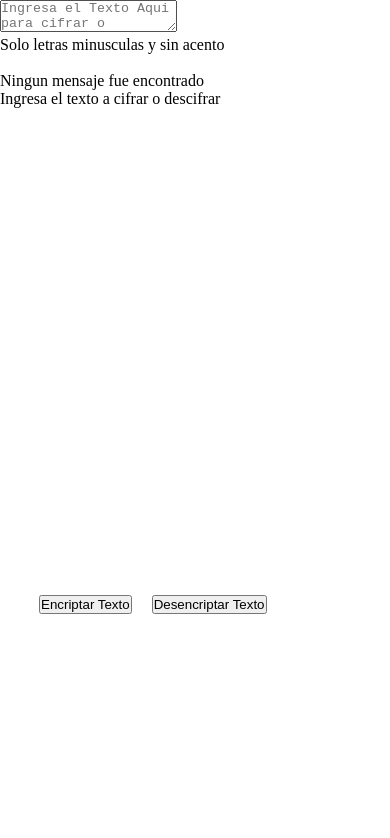
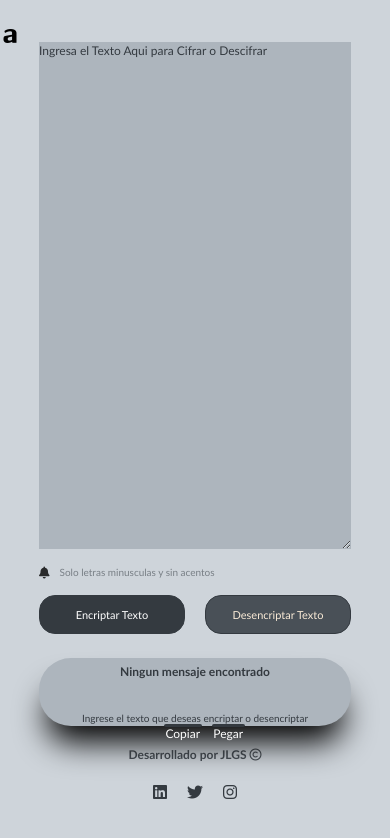
Before and after one commit to josueleandro/challenge-encriptador, a plain HTML site: page index.html in a window 390 px wide. Drawn offline with Linux system fonts and the light colour scheme.

Commit message:
Version final del challenge (Incluye botones de copiar y pegar)

```diff
--- a/estilos/estilos.css
+++ b/estilos/estilos.css
@@ -13,9 +13,9 @@
 .texto {
     position: absolute;
     width: 40%;
-    height: 60%;
+    height: 65%;
     left: 10%;
-    top: 15%;
+    top: 5%;
     border: none;
     font-family: 'Trebuchet MS', 'Lucida Sans Unicode', 'Lucida Grande', 'Lucida Sans', Arial, sans-serif;
     font-style: normal;
@@ -44,7 +44,7 @@
     position: absolute;
     width: 80%;
     left: 10%;
-    top: 80%;
+    top: 71%;
     font-size: 12px;
     opacity: 0.8;
 
@@ -71,7 +71,7 @@
     position: absolute;
     width: 70%;
     left: 10%;
-    top: 82%;
+    top: 72%;
     gap: 20px;
 }
 
@@ -91,6 +91,35 @@
     border: 1px solid #343A40;
 }
 
+.pie {
+    display: flex;
+    flex-direction: column;
+    align-items: center;
+    padding: 1% 0;
+    position: absolute;
+    width: 35%;
+    left: 10%;
+    top: 85%;
+    gap: 20px;
+    font-family: 'Trebuchet MS', 'Lucida Sans Unicode', 'Lucida Grande', 'Lucida Sans', Arial, sans-serif;
+    color:  #495057;
+}
+
+.pie p a {
+    padding: 8px;
+    color: #343A40;
+}
+
+.head {
+    display: flex;
+    flex-direction: row;
+    align-items: flex-start;
+    height: 3%;
+    padding: 3px;
+    position: absolute;
+    top: 3%;
+}
+
 .btn-descifrar {
     align-items: flex-start;
     justify-content: center;
@@ -104,7 +133,7 @@
     display: flex;
     flex-direction: row;
     border: 1px solid #343A40;
-    font-size: 16px;
+    font-size: 15px;
     font-weight: 400;
     text-align: center;
     line-height: 19px;
@@ -178,6 +207,41 @@
     mix-blend-mode: multiply;
 }
 
+.div-btn-copiarpegar {
+    position: absolute;
+    width: 20%;
+    height: 10%;
+    top: 90%;
+    display: flex;
+    flex-direction: row;
+    align-items: center;
+    padding: 1% 0;
+    gap: 10px;
+}
+
+.btn-copiar, .btn-pegar {
+    align-items: center;
+    justify-content: center;
+    padding: 1%;
+    gap: 8px;
+    background-color: #343A40;
+    border-radius: 5px;
+    font-family: 'Trebuchet MS', 'Lucida Sans Unicode', 'Lucida Grande', 'Lucida Sans', Arial, sans-serif;
+    font-size: 12px;
+    line-height: 15px;
+    text-align: center;
+    color: white;
+    border: 1px solid #343A40;
+    height: 40%;
+    width: 80%;
+}
+
+.btn-copiar:hover {
+    margin: 0.4%;
+    width: 70%;
+    padding: 1.0%;
+}
+
 @media (max-width: 57.5em) {
     .container{
         display: flex;
@@ -209,11 +273,13 @@
         left: 10%;
         top: 70%;
         gap: 20px;
+        font-size: 10px;
     }
 
     .btn-cifrar, .btn-descifrar {
         width: 50%;
         border-radius: 16px;
+        font-size: 10px;
     }
 
     .btn-cifrar:hover, .btn-descifrar:hover {
@@ -224,9 +290,9 @@
 
     .encriptado {
         width: 80%;
-        height: 15%;
+        height: 9%;
         left: 10%;
-        top: 80%;
+        top: 78%;
     }
 
     .mensaje-encriptado {
@@ -238,6 +304,35 @@
         top: 0;
         display: none;
         visibility: hidden;
+    }
+
+    .pie {
+        display: flex;
+        flex-direction: column;
+        align-items: center;
+        padding: 1% 0;
+        position: absolute;
+        width: 90%;
+        left: 5%;
+        top: 92%;
+        gap: 20px;
+        font-family: 'Trebuchet MS', 'Lucida Sans Unicode', 'Lucida Grande', 'Lucida Sans', Arial, sans-serif;
+        color:  #495057;
+    }
+
+    .pie p a {
+        padding: 8px;
+        color: #343A40;
+    }
+
+    .head {
+        display: flex;
+        flex-direction: row;
+        align-items: flex-start;
+        height: 3%;
+        padding: 3px;
+        position: absolute;
+        top: 3%;
     }
 
 
@@ -293,9 +388,9 @@
 
     .encriptado {
         width: 80%;
-        height: 12%;
+        height: 8%;
         left: 10%;
-        top: 80%;
+        top:78%;
     }
 
     .mensaje-encriptado {
@@ -317,4 +412,37 @@
         visibility: hidden;
     }
 
+    .pie {
+        display: flex;
+        flex-direction: column;
+        align-items: center;
+        padding: 1% 0;
+        position: absolute;
+        width: 90%;
+        left: 5%;
+        top: 88%;
+        gap: 20px;
+        font-family: 'Trebuchet MS', 'Lucida Sans Unicode', 'Lucida Grande', 'Lucida Sans', Arial, sans-serif;
+        color:  #495057;
+    }
+
+    .pie h2 {
+        font-size: 12px;
+    }
+
+    .pie p a {
+        padding: 8px;
+        color: #343A40;
+    }
+
+    .head {
+        display: flex;
+        flex-direction: row;
+        align-items: flex-start;
+        height: 3%;
+        padding: 3px;
+        position: absolute;
+        top: 3%;
+    }
+
 }
--- a/index.html
+++ b/index.html
@@ -3,28 +3,46 @@
 <head>
     <meta charset="UTF-8">
     <meta name="viewport" content="width=device-width, initial-scale=1.0">
-    <title>::: Encriptador de Texto ::</title>
-    <script src="js/logica.js"></script>
+    <title>::: Encriptador de Texto :::</title>
     <link rel="stylesheet" href="estilos/estilos.css">
+    <link rel="shortcut icon" href="./resources/favicon.png" type="image/x-icon">
+    <link rel="stylesheet" href="https://cdnjs.cloudflare.com/ajax/libs/font-awesome/6.6.0/css/all.min.css">
 </head>
 <body>
-    <div class="main">
-        <div id="cifrar">
-            <textarea id="textoCifrar" class="textoCifrar" minlength="40" placeholder="Ingresa el Texto Aqui para cifrar o descifrar..."></textarea>
-            <div id="condiciones" class="condiciones">Solo letras minusculas y sin acento</div>
-            <div id="botones" class="botones">
-                <button class="cifrar" onclick="cifrar()">Encriptar Texto</button>
-                <button class="descifrar" onclick="descifrar()">Desencriptar Texto</button>
-            </div>
+<div class="container">
+    <div class="encriptar">
+        <div class="head"><p><i class="fa-brands fa-amilia"></i></p></div>
+        <textarea name="texto" id="texto" class="texto" cols="30" rows="10" placeholder="Ingresa el Texto Aqui para Cifrar o Descifrar"></textarea>
+        <div class="terminos">
+            <i class="fa-solid fa-bell"></i><p id="parrafoAlert">Solo letras minusculas y sin acentos</p>
         </div>
+        <div class="botones">
+            <button class="btn-cifrar" onclick="cifrar()">Encriptar Texto</button>
+            <button class="btn-descifrar" onclick="descifrar()">Desencriptar Texto</button>
+        </div>
+        <div class="pie">
+            <h2>Desarrollado por JLGS <i class="fa-regular fa-copyright"></i></h2>
+            <p>
+                <a href=""><i class="fa-brands fa-linkedin"></i></a>
+                <a href=""><i class="fa-brands fa-twitter"></i></a>
+                <a href=""><i class="fa-brands fa-instagram"></i></a>
+            </p>
 
-        <div id="resultado" class="resultado">
-            <img src="resources/imagen01.png" alt="">
-            <div id="texto-cifrado" class="texto-cifrado">
-                <label id="textoCifrado" class="textoCifrado">Ningun mensaje fue encontrado</label>
-                <p>Ingresa el texto a cifrar o descifrar</p>
-            </div>
         </div>
     </div>
+    <div class="encriptado">
+        <img class="imagen" src="resources/sinEncriptar.png" alt="" id="imagen">
+
+        <div class="mensaje-encriptado">
+            <h2 id="titulo-mensaje">Ningun mensaje encontrado</h2><p id="textoModificado" class="textoModificado"></p>
+            <p id="parrafo">Ingrese el texto que deseas encriptar o desencriptar</p>
+        </div>
+        <div id="div-btn-copiarpegar" class="div-btn-copiarpegar">
+            <button  id="btn-copiar" class="btn-copiar" onclick="copiar()">Copiar</button>
+            <button  id="btn-pegar" class="btn-pegar" onclick="pegar()">Pegar</button>
+        </div>
+    </div>
+</div>
+<script src="js/logica.js"></script>
 </body>
 </html>
--- a/js/logica.js
+++ b/js/logica.js
@@ -1,4 +1,6 @@
+
 const expresion = "^[a-z]+$";
+const version = 1;
 
 function cifrar(){
     let texto = document.getElementById('texto').value;
@@ -19,20 +21,28 @@ function cifrar(){
         let indice1=0,indice2=0;
         let ValorEntero=0, llave = 10;
 
+        if(version == 1){
+            textoCifrado = texto.replace(/e/gi, "enter").replace(/i/gi, "imes").replace(/a/gi, "ai").replace(/o/gi, "ober").replace(/u/gi, "ufat");
+        }
+		else{
             for (indice1 = 0; indice1 < texto.length; indice1++){
                 indice2=indice1+1;
                 ValorEntero = (texto.substring(indice1,indice2)).charCodeAt(0) + llave;
                 textoCifrado = textoCifrado + String.fromCharCode(ValorEntero);
             }
+        }
 
-        document.getElementById('texto').value = textoCifrado;
+        //document.getElementById('texto').value = textoCifrado;
         tituloMensaje.textContent = "";
         parrafo.textContent + "";
+        document.getElementById('texto').value = "";
         imagen.src = "./encriptado.png";
-        texto = textoCifrado;
+        //texto = textoCifrado;
         tituloMensaje.textContent = "Texto encriptado con exito";
+        document.getElementById("textoModificado").innerHTML = textoCifrado;
         parrafo.textContent = "";
-        imagen.src = "./resources/encriptado.png"
+        imagen.src = "./resources/encriptado.png";
+        //imagen.style.visibility = "hidden";
     }
     else{
         imagen.src = "./resources/sinEncriptar.png";
@@ -54,16 +64,24 @@ function descifrar(){
         let indice1=0,indice2=0;
         let ValorEntero=0, llave = 10;
 
+        if(version == 1){
+            textoPlano = texto.replace(/enter/gi, "e").replace(/imes/gi, "i").replace(/ai/gi, "a").replace(/ober/gi, "o").replace(/ufat/gi, "u");
+        }
+		else{
             for (indice1 = 0; indice1 < texto.length; indice1++){
                 indice2=indice1+1;
                 ValorEntero = (texto.substring(indice1,indice2)).charCodeAt(0) - llave;
                 textoPlano = textoPlano + String.fromCharCode(ValorEntero);
             }
+        }
 
-        document.getElementById("texto").value = textoPlano;
+        //document.getElementById("texto").value = textoPlano;
         tituloMensaje.textContent = "Texto desencriptado con Exito";
+        document.getElementById("textoModificado").innerHTML = textoPlano;
         parrafo.textContent = "";
+        document.getElementById('texto').value = "";
         imagen.src = "./resources/sinEncriptar.png";
+        //imagen.style.visibility = "hidden";
     }
     else{
         imagen.src = "./resources/sinEncriptar.png";
@@ -72,3 +90,25 @@ function descifrar(){
         alert("Debes ingresar un texto");
     }
 }
+
+function copiar(){
+    navigator.clipboard.writeText(document.querySelector("#textoModificado").textContent)
+    .then(() => {
+    console.log('Contenido copiado al portapapeles: ' + document.querySelector("#textoModificado").textContent);
+    /* Resuelto - texto copiado al portapapeles con éxito */
+    },() => {
+    console.error('Error al copiar');
+    /* Rechazado - fallo al copiar el texto al portapapeles */
+    });
+}
+
+function pegar(){
+    document.getElementById('texto').focus;
+    navigator.clipboard.readText()
+    .then(text => {
+        document.getElementById('texto').value =  text;
+    })
+    .catch(err => {
+        console.error('Error al leer del portapapeles:', err)
+    });
+}
```
Also changed, not shown: index2.html (deleted, +0 -33 lines). Lines whose indentation alone changed are shown as unchanged.
